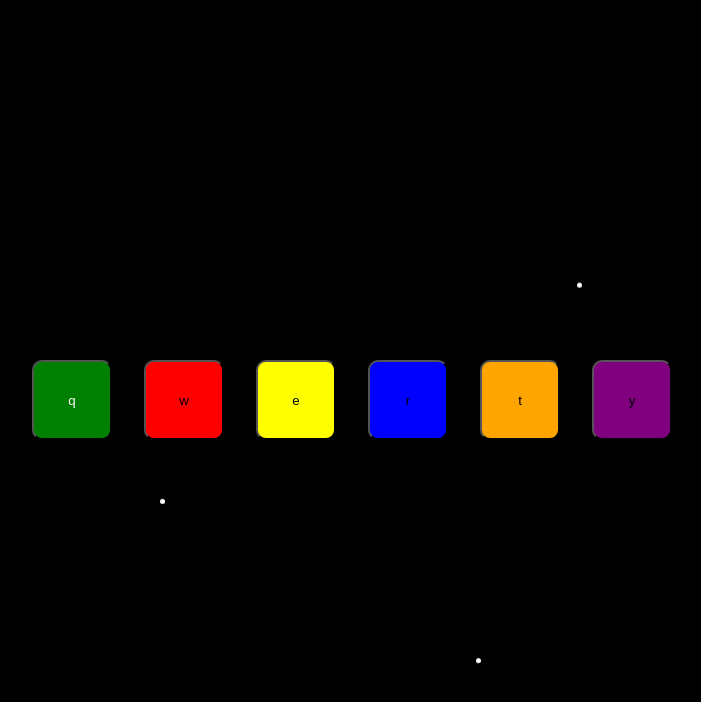
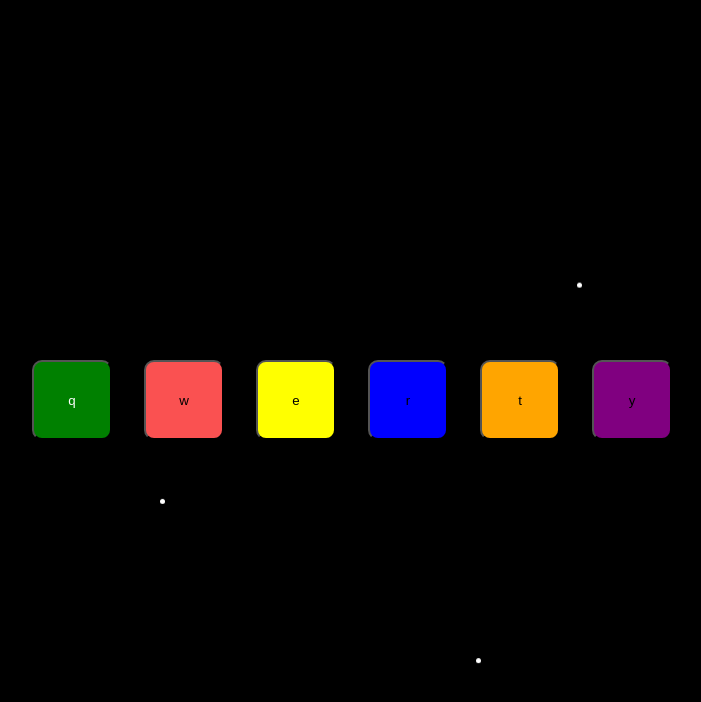
Before and after one commit to AndreasB09/Guitar-Star, a plain HTML site: page index.html in a window 1280 px wide. In both pictures the pointer is over the button 472 px from the left and 400 px from the top of the page. Shown: the whole page, without its empty margins (288-989 px from the left). Drawn offline with Linux system fonts and the light colour scheme.

Commit message:
modified

```diff
--- a/style.css
+++ b/style.css
@@ -45,7 +45,7 @@
 }
 
 .chord-btn-w:hover {
-  background-color: rgb(255, 0, 0);
+  background-color: rgb(250, 81, 81);
 }
 
 .chord-btn-e {
```
